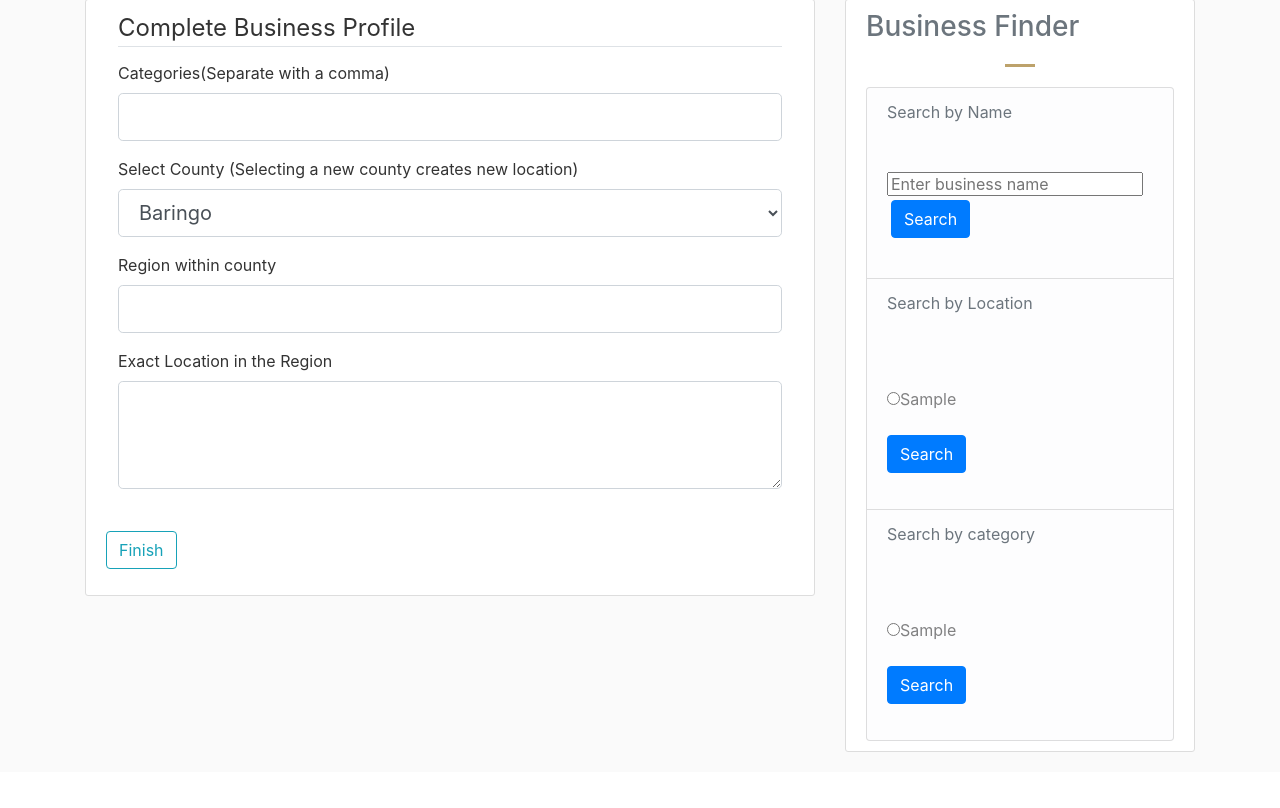
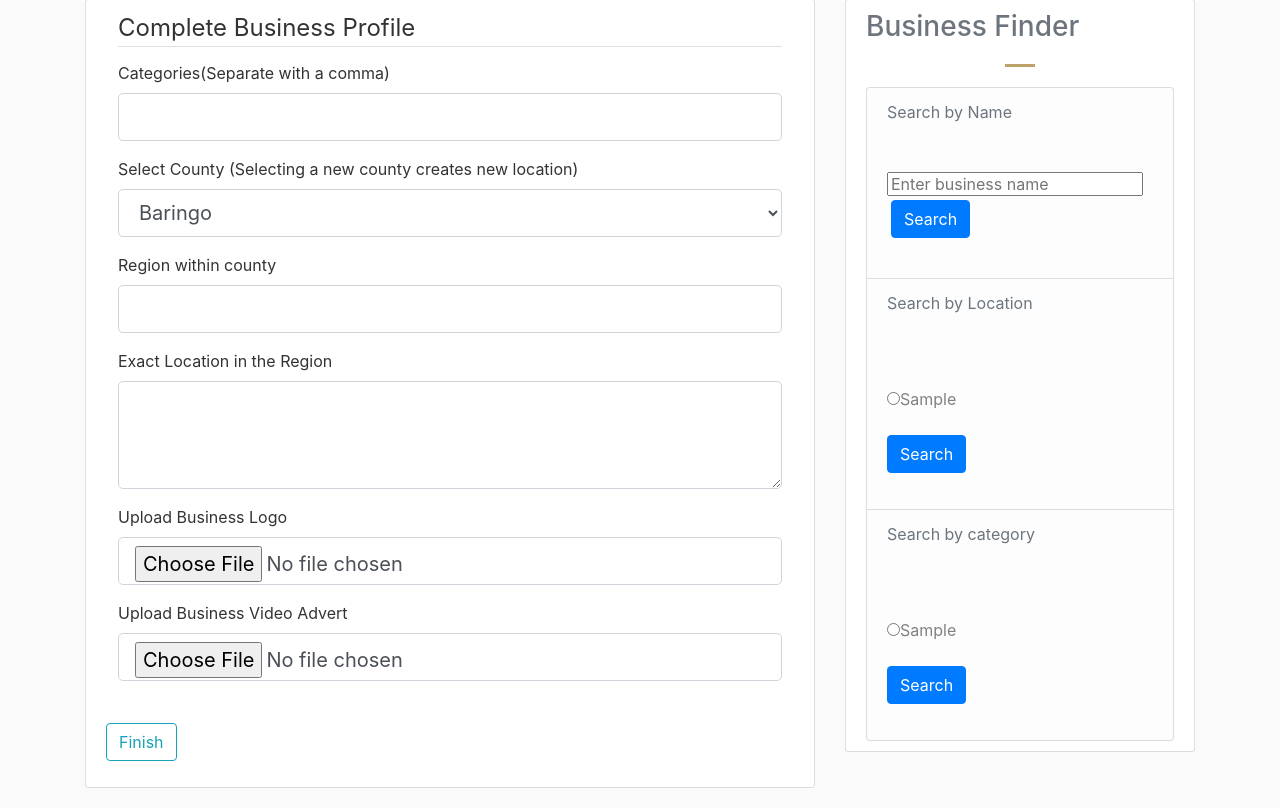
Before and after one commit to dennohtu/businessFinder, a Flask app: page /business/1/completeprofile in a window 1280 px wide. Shown: the part 81-889 px from the top of the page. Before the commit the page ends 833 px from the top, so only its background shows below. Run offline with Flask 2, Linux system fonts and the light colour scheme; a user stored in the database is signed in; tables that the repository leaves empty hold one stand-in row (values such as "Sample post"); some libraries are stand-ins or nearby versions; some web fonts are replaced.

Commit message:
Add video to business

```diff
--- a/app/forms.py
+++ b/app/forms.py
@@ -88,6 +88,8 @@ class RegBusinessForm(FlaskForm):
 
 ##This form is used to add business categories and locations
 class CompleteBusinessProfile(FlaskForm):
+    logo = FileField('Upload Business Logo', validators=[FileAllowed(['png','jpg','jpeg'])])
+    video = FileField('Upload Business Video Advert', validators=[FileAllowed(['mp4','avi','mkv','wmv','3gp'])])
     category = StringField('Categories(Separate with a comma)', validators=[DataRequired()])
     county = SelectField('Select County (Selecting a new county creates new location)', choices=counties, validators=[DataRequired()])
     region = StringField('Region within county', validators=[DataRequired()])
--- a/app/model.py
+++ b/app/model.py
@@ -11,7 +11,7 @@ class User(db.Model, UserMixin):
     id = db.Column(db.Integer, primary_key=True)
     username = db.Column(db.String(20), unique=True, nullable=False)
     email = db.Column(db.String(120), unique=True, nullable=False)
-    image_file = db.Column(db.String(20), default='default.png', nullable=False)
+    image_file = db.Column(db.String(30), default='default.png', nullable=False)
     password = db.Column(db.String(64), nullable=False)
     businesses = db.relationship('Business', backref='owner', lazy=True)
 
@@ -24,6 +24,8 @@ class Business(db.Model):
     id = db.Column(db.Integer, primary_key=True)
     name = db.Column(db.String(100), nullable=False)
     description = db.Column(db.String(500), nullable=False)
+    logo = db.Column(db.String(30), default='default_logo.png', nullable=False)
+    video = db.Column(db.String(30), default='default_video.png', nullable=False)
     date_added = db.Column(db.DateTime, nullable=False, default=datetime.utcnow)
     user_id = db.Column(db.Integer, db.ForeignKey('user.id'), nullable=False)
     categories = db.relationship('Category', backref='business', lazy=True)
@@ -31,7 +33,7 @@ class Business(db.Model):
     reviews = db.relationship('Review', backref='business', lazy=True)
 
     def __repr__(self):
-        return f"Business('{self.id}','{self.name}','{self.user_id}','{self.date_added}')"
+        return f"Business('{self.id}','{self.name}','{self.user_id}','{self.logo}','{self.video}','{self.date_added}')"
 
 ##Creates a category object
 #Returns a dictionary with id and category to be added to the business
--- a/app/templates/complete_business.html
+++ b/app/templates/complete_business.html
@@ -1,7 +1,7 @@
 {% extends "layout.html" %}
 {% block content %}
 <div class="content-section">
-    <form action="" method="POST">
+    <form action="" method="POST" enctype="multipart/form-data">
         {{ form.hidden_tag() }}
         <fieldset class="form-group">
             <legend class="border-bottom mb-2">Complete Business Profile</legend>
@@ -57,6 +57,32 @@
                     {{ form.location(class="form-control form-control-lg") }}
                 {% endif %}
             </div>
+            <div class="form-group">
+                {{ form.logo.label(class="form-control-label")}}
+                {% if form.logo.errors %}
+                    {{ form.logo(class="form-control form-control-lg is-invalid") }}
+                    <div class="invalid-feedback">
+                        {% for error in form.logo.errors %}
+                            <span>{{error}}</span>
+                        {% endfor %}
+                    </div>
+                {% else %}
+                    {{ form.logo(class="form-control form-control-lg") }}
+                {% endif %}
+            </div>
+            <div class="form-group">
+                {{ form.video.label(class="form-control-label")}}
+                {% if form.video.errors %}
+                    {{ form.logo(class="form-control form-control-lg is-invalid") }}
+                    <div class="invalid-feedback">
+                        {% for error in form.video.errors %}
+                            <span>{{error}}</span>
+                        {% endfor %}
+                    </div>
+                {% else %}
+                    {{ form.video(class="form-control form-control-lg") }}
+                {% endif %}
+            </div>
         </fieldset>
         <div class="form-group">
             {{ form.submit(class="btn btn-outline-info") }}
--- a/app/views.py
+++ b/app/views.py
@@ -94,6 +94,17 @@ def save_prof_pic(form_picture):
 
     return pic_name
 
+def save_business_video(form_video):
+    ##Give random name to video
+    random_hex = secrets.token_hex(8)
+    _, f_ext = os.path.splitext(form_video.filename)
+    vid_name = random_hex + f_ext
+    path = os.path.join(app.root_path, 'static/videos', vid_name)
+    form_video.save(path)
+
+    return vid_name
+
+
 ##User account Endpoint, Account editing done heree
 @app.route('/account', methods=['GET', 'POST'])
 @login_required
@@ -157,6 +168,8 @@ def completeBizProfile(biz_id):
     }
     form = CompleteBusinessProfile()
     if form.validate_on_submit():
+        data.logo = save_prof_pic(form.logo.data)
+        data.video = save_business_video(form.video.data)
         category = form.category.data
         county = form.county.data
         region = form.region.data
@@ -218,6 +231,10 @@ def updateBusiness(biz_id):
         if biz_data.name != form.name.data:
             biz_data.name = form.name.data
         biz_data.description = form.description.data
+        if form.logo.data:
+            biz_data.logo = save_prof_pic(form.logo.data)
+        if form.video.data:
+            biz_data.video = save_business_video(form.video.data)
         #If county in form field is in the list of counties, the location object is updated,
         #Otherwise new location is created
         if compForm.county.data in counties:
```
Also changed, not shown: app/templates/create_business.html (+26 -0 lines), requirements.txt (+60 -4 lines), app/static/profile_pics/05f9911302c8248b.jpeg (added), app/static/profile_pics/105f745fdcf596d9.jpeg (added), app/static/profile_pics/47a49c13a843d486.png (added), 2 other files.
